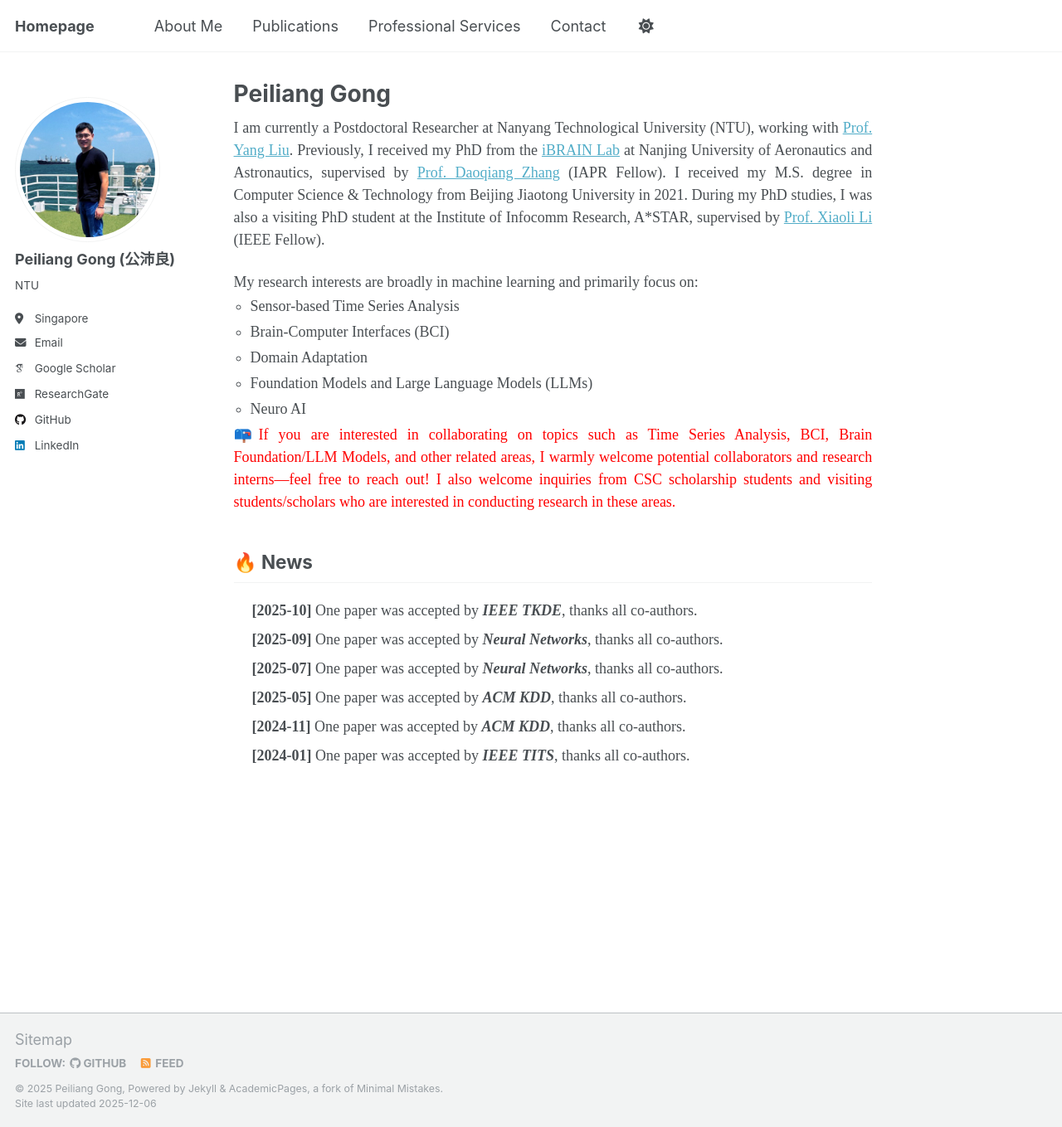
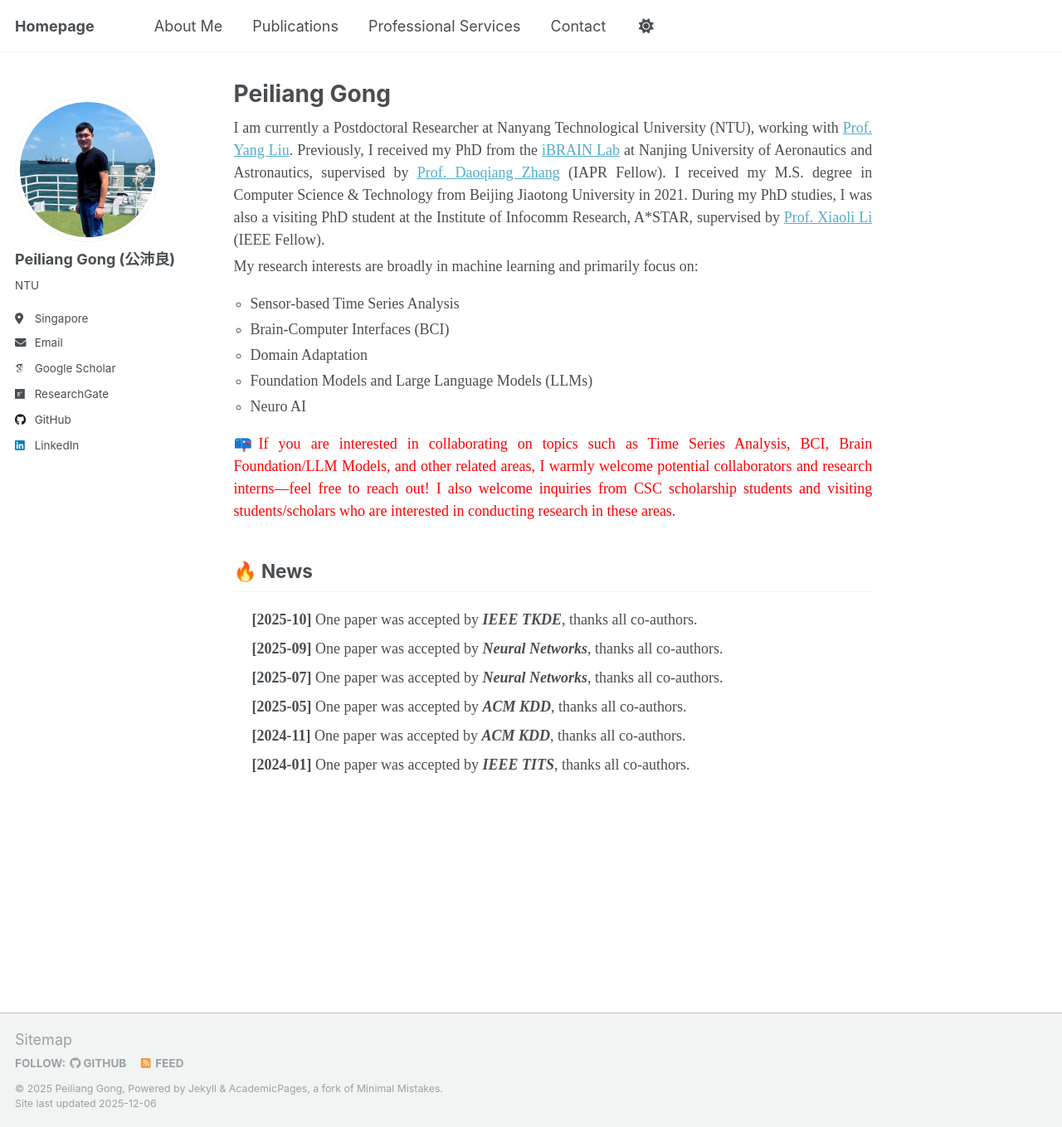
Before and after one commit to Tokenmw/Tokenmw.github.io, a Jekyll site: the page built from _pages/about.md, in a window 1280 px wide and 1359 px high. Shown: the whole window at 83% size. Built offline with Jekyll 4.4.1, drawn with Linux system fonts in a browser that asks for light colours; some web fonts are replaced.

Commit message:
Update about.md

```diff
--- a/_pages/about.md
+++ b/_pages/about.md
@@ -15,10 +15,10 @@
 
 <!-- About Me -->
 <div style="font-family: 'Times New Roman', serif; text-align: justify;">
-<p>I am currently a Postdoctoral Researcher at Nanyang Technological University (NTU), working with <a href="https://scholar.google.com/citations?user=_Pvgwd0AAAAJ">Prof. Yang Liu</a>. Previously, I received my PhD from the <a href="https://ibrain.nuaa.edu.cn/">iBRAIN Lab</a> at Nanjing University of Aeronautics and Astronautics, supervised by <a href="https://parnec.nuaa.edu.cn/zhangdq/">Prof. Daoqiang Zhang</a> (IAPR Fellow). I received my M.S. degree in Computer Science & Technology from Beijing Jiaotong University in 2021. During my PhD studies, I was also a visiting PhD student at the Institute of Infocomm Research, A*STAR, supervised by <a href="https://personal.ntu.edu.sg/xlli/">Prof. Xiaoli Li</a> (IEEE Fellow).</p>
+<p style="margin-bottom: 5px;">I am currently a Postdoctoral Researcher at Nanyang Technological University (NTU), working with <a href="https://scholar.google.com/citations?user=_Pvgwd0AAAAJ">Prof. Yang Liu</a>. Previously, I received my PhD from the <a href="https://ibrain.nuaa.edu.cn/">iBRAIN Lab</a> at Nanjing University of Aeronautics and Astronautics, supervised by <a href="https://parnec.nuaa.edu.cn/zhangdq/">Prof. Daoqiang Zhang</a> (IAPR Fellow). I received my M.S. degree in Computer Science & Technology from Beijing Jiaotong University in 2021. During my PhD studies, I was also a visiting PhD student at the Institute of Infocomm Research, A*STAR, supervised by <a href="https://personal.ntu.edu.sg/xlli/">Prof. Xiaoli Li</a> (IEEE Fellow).</p>
 
 <p style="margin-bottom: 2px;">My research interests are broadly in machine learning and primarily focus on:</p>
-<ul style="list-style-type: circle; margin: 0; padding-left: 20px;">
+<ul style="list-style-type: circle; margin-botton: 5px; padding-left: 20px;">
     <li style="margin-bottom: 4px;">Sensor-based Time Series Analysis</li>
     <li style="margin-bottom: 4px;">Brain-Computer Interfaces (BCI)</li>
     <li style="margin-bottom: 4px;">Domain Adaptation</li>
```
